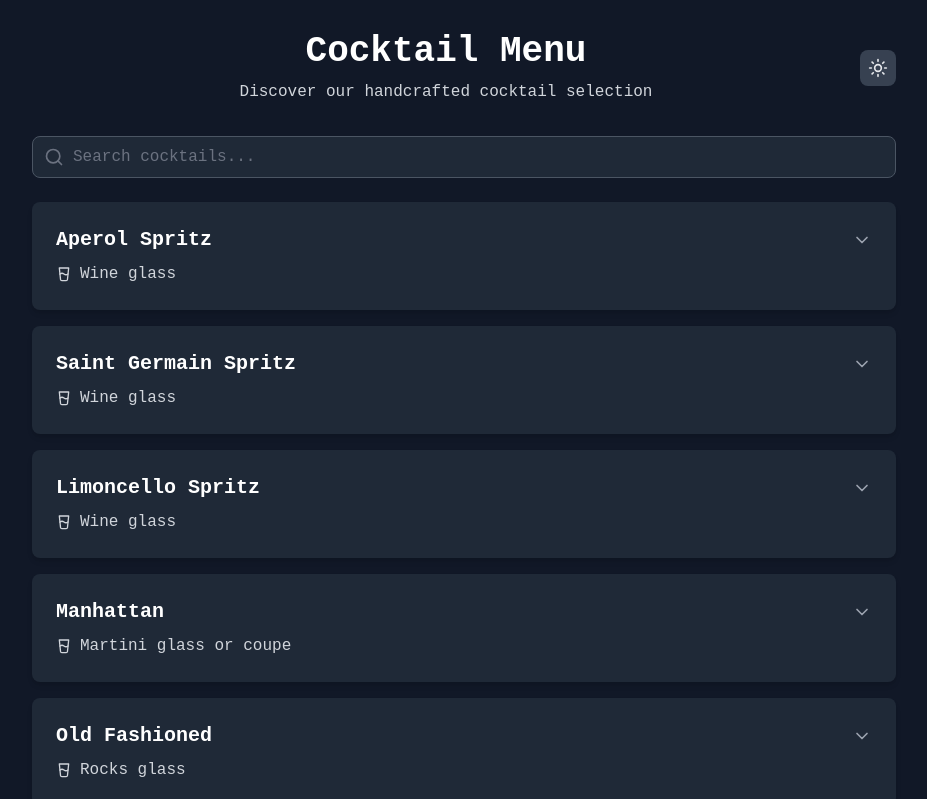
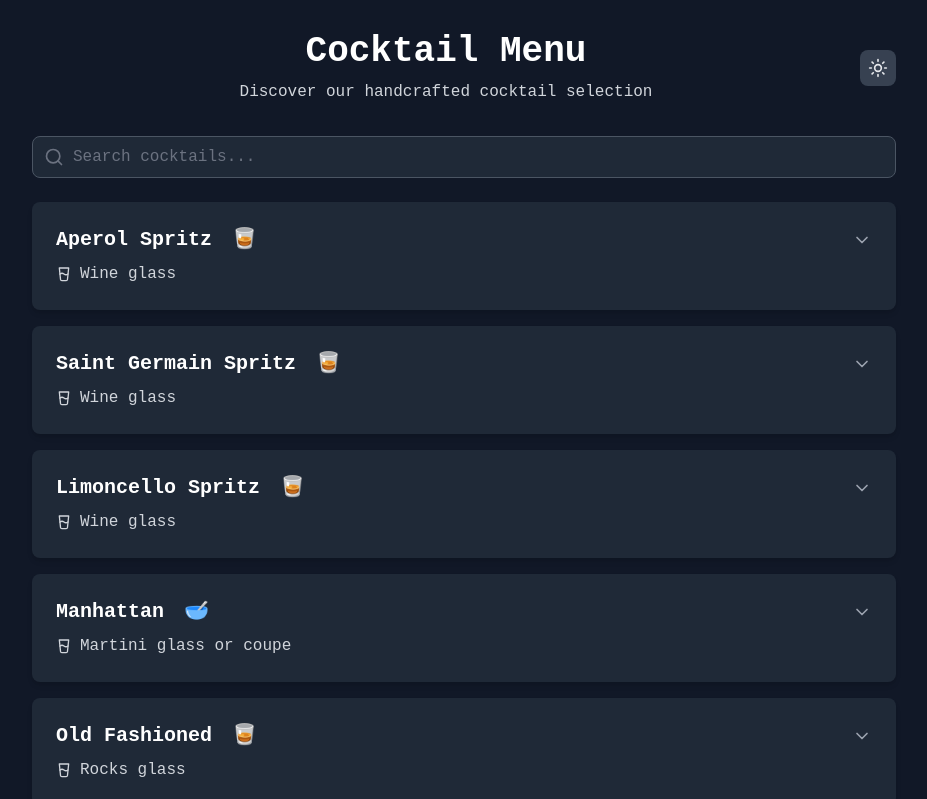
Before and after one commit to matoslucas/libertango-Bar, a React (Vite) app: page / in a window 1280 px wide. Shown: the top 799 px of the page, without its empty margins (176-1103 px from the left). Built offline with nearby package versions, Linux system fonts and the light colour scheme.

Commit message:
add preparation method

```diff
--- a/src/components/CocktailCard.tsx
+++ b/src/components/CocktailCard.tsx
@@ -8,9 +8,15 @@ type Ingredient = {
   action?: string;
 };
 
+type Preparation = {
+  method: "build" | "stir" | "shake";
+  icon: string;
+};
+
 export type Cocktail = {
   name: string;
   glass: string;
+  preparation: Preparation;
   ingredients: Ingredient[];
   instructions: string[];
   garnish: string[];
@@ -48,7 +54,9 @@ export function CocktailCard({ cocktail }: CocktailCardProps) {
         onClick={handleExpand}
       >
         <div className="flex justify-between items-center">
-          <h3 className="text-xl font-semibold text-gray-900 dark:text-white">{cocktail.name}</h3>
+          <h3 className="text-xl font-semibold text-gray-900 dark:text-white">
+            {cocktail.name} <span className="ml-2">{cocktail.preparation.icon}</span>
+          </h3>
           <ChevronDown
             className={`w-5 h-5 text-gray-500 dark:text-gray-400 transition-transform ${isExpanded ? 'transform rotate-180' : ''}`}
           />
--- a/src/data.ts
+++ b/src/data.ts
@@ -1,7 +1,10 @@
-export const cocktails = [
+import { Cocktail } from './components/CocktailCard';
+
+export const cocktails: Cocktail[] = [
   {
     name: "Aperol Spritz",
     glass: "Wine glass",
+    preparation: { method: "build" as const, icon: "🥃" },
     ingredients: [
       { name: "Aperol", amount: "0.5", unit: "oz" },
       { name: "Prosecco", amount: "2.0", unit: "oz" },
@@ -19,6 +22,7 @@ export const cocktails = [
   {
     name: "Saint Germain Spritz",
     glass: "Wine glass",
+    preparation: { method: "build" as const, icon: "🥃" },
     ingredients: [
       { name: "Saint Germain (Elderflower Liqueur)", amount: "0.5", unit: "oz" },
       { name: "Prosecco", amount: "2.0", unit: "oz" },
@@ -35,6 +39,7 @@ export const cocktails = [
   {
     name: "Limoncello Spritz",
     glass: "Wine glass",
+    preparation: { method: "build" as const, icon: "🥃" },
     ingredients: [
       { name: "Limoncello", amount: "0.5", unit: "oz" },
       { name: "Prosecco", amount: "2.0", unit: "oz" },
@@ -48,11 +53,11 @@ export const cocktails = [
       "Garnish with lemon slice or basil",
     ],
     garnish: ["Lemon slice or basil"],
-  }
-,
+  },
   {
     name: "Manhattan",
     glass: "Martini glass or coupe",
+    preparation: { method: "stir" as const, icon: "🥣" },
     ingredients: [
       { name: "Rye whiskey", amount: "1.5", unit: "oz" },
       { name: "Sweet vermouth", amount: "1.0", unit: "oz" },
@@ -70,6 +75,7 @@ export const cocktails = [
   {
     name: "Old Fashioned",
     glass: "Rocks glass",
+    preparation: { method: "build" as const, icon: "🥃" },
     ingredients: [
       { name: "Bourbon or rye whiskey", amount: "1.5", unit: "oz" },
       { name: "Sugar cube", amount: "1", unit: "cube" },
@@ -87,6 +93,7 @@ export const cocktails = [
   {
     name: "Margarita",
     glass: "Margarita glass",
+    preparation: { method: "shake" as const, icon: "👋" },
     ingredients: [
       { name: "Tequila", amount: "1.5", unit: "oz" },
       { name: "Triple sec", amount: "1.0", unit: "oz" },
@@ -103,6 +110,7 @@ export const cocktails = [
   {
     name: "Negroni",
     glass: "Rocks glass",
+    preparation: { method: "build" as const, icon: "🥃" },
     ingredients: [
       { name: "Gin", amount: "0.75", unit: "oz" },
       { name: "Sweet vermouth", amount: "0.75", unit: "oz" },
@@ -118,6 +126,7 @@ export const cocktails = [
   {
     name: "Negroni Porteño",
     glass: "Rocks glass",
+    preparation: { method: "build" as const, icon: "🥃" },
     ingredients: [
       { "name": "Gin", "amount": "0.75", "unit": "oz" },
       { "name": "Sweet vermouth", "amount": "0.75", "unit": "oz" },
@@ -133,11 +142,14 @@ export const cocktails = [
   {
     name: "Espresso Martini",
     glass: "Martini glass",
+    preparation: { method: "shake" as const, icon: "👋" },
     ingredients: [
+
       { name: "Vodka", amount: "1.5", unit: "oz" },
+      { name: "🍯 Simple syrup", amount: "0.5", unit: "oz" },
       { name: "Coffee liqueur", amount: "1.0", unit: "oz" },
       { name: "Espresso", amount: "1.0", unit: "oz" },
-      { name: "Simple syrup", amount: "0.5", unit: "oz" },
+
     ],
     instructions: [
       "Combine vodka, coffee liqueur, espresso, and simple syrup in a shaker with ice",
@@ -150,6 +162,7 @@ export const cocktails = [
   {
     name: "Moscow Mule",
     glass: "Copper mug",
+    preparation: { method: "build" as const, icon: "🥃" },
     ingredients: [
       { name: "Vodka", amount: "1.5", unit: "oz" },
       { name: "🍋‍🟩 Lime juice", amount: "0.5", unit: "oz" },
@@ -167,10 +180,11 @@ export const cocktails = [
   {
     name: "El Cayman",
     glass: "Moscow mule glass",
+    preparation: { method: "build" as const, icon: "🥃" },
     ingredients: [
       { name: "Mint leaves", amount: "5", unit: "leaves", action: "muddled" },
+      { name: "🍯 Simple syrup", amount: "0.5", unit: "oz" },
       { name: "🍋‍🟩 Lime juice", amount: "1.0", unit: "oz" },
-      { name: "🍯 Simple syrup", amount: "0.5", unit: "oz" },
       { name: "🍺🫚 Ginger beer", amount: "", unit: "", action: "top off" },
       { name: "Sprite", amount: "", unit: "", action: "top off" },
     ],
@@ -185,13 +199,14 @@ export const cocktails = [
   {
     name: "El Condor",
     glass: "Big rock glass",
+    preparation: { method: "shake" as const, icon: "👋" },
     ingredients: [
       { name: "🫐 Blackberries", amount: "2-4", unit: "" },
       { name: "Raspberry", amount: "", unit: "dash" },
       { name: "Rhubarb bitters", amount: "1", unit: "dash" },
+      { name: "🍯 Simple syrup", amount: "0.5", unit: "oz" },
       { name: "🍋‍🟩 Lime juice", amount: "1.0", unit: "oz" },
       { name: "Grapefruit juice", amount: "1.0", unit: "oz" },
-      { name: "🍯 Simple syrup", amount: "0.5", unit: "oz" },
       { name: "Sprite", amount: "", unit: "", action: "top off" },
     ],
     instructions: [
@@ -206,6 +221,7 @@ export const cocktails = [
   {
     name: "El Puma",
     glass: "Big rock glass",
+    preparation: { method: "shake" as const, icon: "👋" },
     ingredients: [
       { name: "Passion fruit", amount: "2.0", unit: "oz" },
       { name: "🥥 Coconut syrup", amount: "1.0", unit: "oz" },
@@ -224,6 +240,7 @@ export const cocktails = [
   {
     name: "Caipirinha",
     glass: "Big rock glass",
+    preparation: { method: "build" as const, icon: "🥃" },
     ingredients: [
       { name: "🍋‍🟩 Lime wedges", amount: "4", unit: "", action: "muddled" },
       { name: "🍯 Simple syrup", amount: "1.0", unit: "oz" },
@@ -241,6 +258,7 @@ export const cocktails = [
   {
     name: "Carajillo",
     glass: "Big rock glass",
+    preparation: { method: "shake" as const, icon: "👋" },
     ingredients: [
       { name: "Licor 43", amount: "1.0", unit: "oz" },
       { name: "☕ Espresso", amount: "1.0", unit: "oz" },
@@ -255,6 +273,7 @@ export const cocktails = [
   {
     name: "Asadero en fuego",
     glass: "Small rock glass",
+    preparation: { method: "build" as const, icon: "🥃" },
     ingredients: [
       { name: "Porter's rye whiskey", amount: "1.5", unit: "oz" },
       { name: "Sugar cube", amount: "1", unit: "" },
@@ -268,6 +287,7 @@ export const cocktails = [
   {
     name: "Sangria Sin Alcohol",
     glass: "Pint glass",
+    preparation: { method: "build" as const, icon: "🥃" },
     ingredients: [
       { name: "Fruit salad", amount: "4.0", unit: "oz" },
       { name: "🍯 Simple syrup", amount: "1.0", unit: "oz" },
@@ -283,6 +303,7 @@ export const cocktails = [
   {
     name: "Pica piña",
     glass: "Hurricane glass",
+    preparation: { method: "build" as const, icon: "🥃" },
     ingredients: [
       { name: "🍎 Apple juice", amount: "3.0", unit: "oz" },
       { name: "🍍 Pineapple juice", amount: "2.0", unit: "oz" },
@@ -296,6 +317,7 @@ export const cocktails = [
   {
     name: "Campari Spritz",
     glass: "Wine glass",
+    preparation: { method: "build" as const, icon: "🥃" },
     ingredients: [
       { name: "Campari", amount: "1.5", unit: "oz" },
       { name: "🍊 Orange juice", amount: "1.5", unit: "oz" },
@@ -307,6 +329,7 @@ export const cocktails = [
   {
     name: "The OG",
     glass: "Big rock glass",
+    preparation: { method: "build" as const, icon: "🥃" },
     ingredients: [
       { name: "🍋‍🟩 Lime wedges", amount: "4", unit: "", action: "muddled" },
       { name: "🫐 Blackberries", amount: "2-4", unit: "" },
@@ -325,12 +348,13 @@ export const cocktails = [
   {
     name: "Los Andes",
     glass: "Small rock glass",
+    preparation: { method: "shake" as const, icon: "👋" },
     ingredients: [
       { name: "Amaretto Disaromo", amount: "0.75", unit: "oz" },
       { name: "Porter's rye whiskey", amount: "1.5", unit: "oz" },
       { name: "🥚 Egg white", amount: "1", unit: "" },
+      { name: "🍯 Simple syrup", amount: "1.0", unit: "oz" },
       { name: "🍋 Lemon juice", amount: "1.0", unit: "oz" },
-      { name: "🍯 Simple syrup", amount: "1.0", unit: "oz" },
       { name: "🍊 Orange juice", amount: "", unit: "squirt" },
     ],
     instructions: [
@@ -347,6 +371,7 @@ export const cocktails = [
   {
     name: "Margarita al Humo",
     glass: "Small rock glass",
+    preparation: { method: "shake" as const, icon: "👋" },
     ingredients: [
       { name: "Lunazul blanco", amount: "1.5", unit: "oz" },
       { name: "Bozal mezcal", amount: "0.5", unit: "oz" },
@@ -365,6 +390,7 @@ export const cocktails = [
   {
     name: "Margarita Elevada",
     glass: "Small rock glass",
+    preparation: { method: "shake" as const, icon: "👋" },
     ingredients: [
       { name: "Lunazul reposado", amount: "1.5", unit: "oz" },
       { name: "Cointreau", amount: "1.0", unit: "oz" },
@@ -382,6 +408,7 @@ export const cocktails = [
   {
     name: "Sangria de mama",
     glass: "Pint glass",
+    preparation: { method: "build" as const, icon: "🥃" },
     ingredients: [
       { name: "Fruit salad", amount: "4.0", unit: "oz" },
       { name: "Bacardi", amount: "1.0", unit: "oz" },
@@ -399,6 +426,7 @@ export const cocktails = [
   {
     name: "Un Manhattan",
     glass: "Coupe glass",
+    preparation: { method: "stir" as const, icon: "🥣" },
     ingredients: [
       { name: "Elijah Craig Bourbon", amount: "1.5", unit: "oz" },
       { name: "Sweet Vermouth", amount: "0.5", unit: "oz" },
@@ -413,11 +441,12 @@ export const cocktails = [
   {
     name: "La Copa",
     glass: "Small rock glass",
+    preparation: { method: "shake" as const, icon: "👋" },
     ingredients: [
       { name: "Pisco reservado", amount: "1.5", unit: "oz" },
+      { name: "🍯 Simple syrup", amount: "1.0", unit: "oz" },
       { name: "🍋‍🟩 Lime juice", amount: "0.5", unit: "oz" },
       { name: "🍋 Lemon juice", amount: "0.5", unit: "oz" },
-      { name: "🍯 Simple syrup", amount: "1.0", unit: "oz" },
       { name: "🥚 Egg white", amount: "1", unit: "" },
     ],
     instructions: [
```
